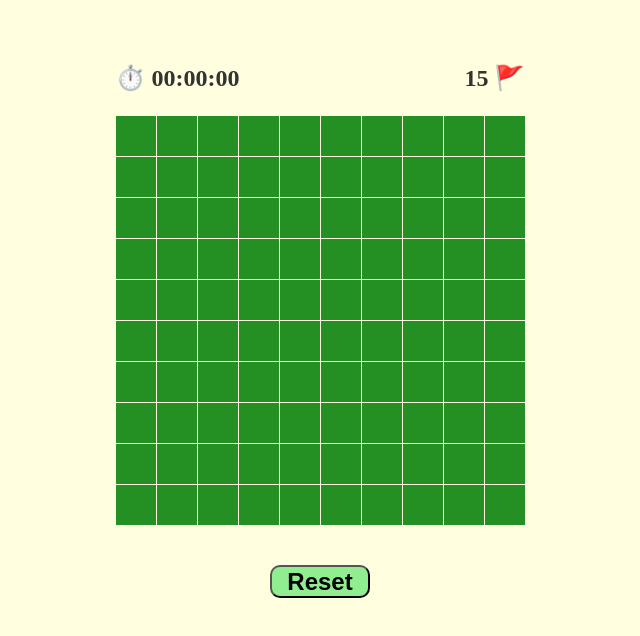
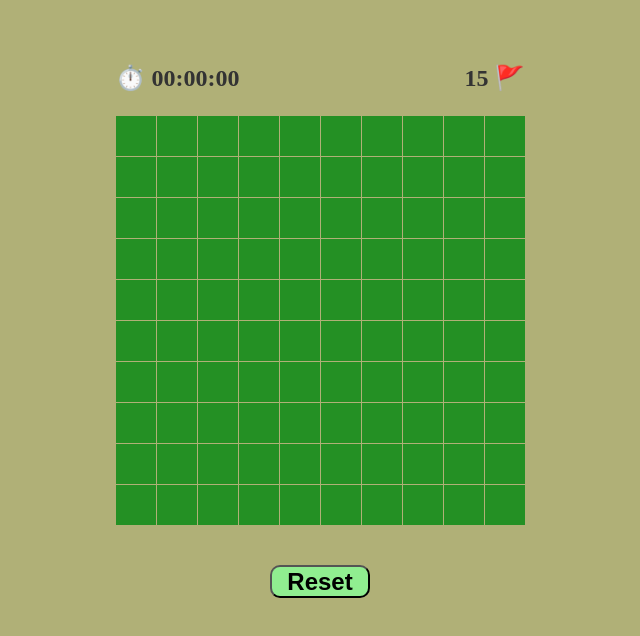
Before and after one commit to hashlog5/Minesweeper, a plain HTML site: page index.html in a window 1280 px wide. Shown: the whole page, without its empty margins (320-960 px from the left). Drawn offline with Linux system fonts and the light colour scheme.

Commit message:
change background color

```diff
--- a/styles.css
+++ b/styles.css
@@ -15,7 +15,7 @@
 }
 
 body {
-  background-color: lightyellow;
+  background-color: rgb(176, 176, 119);
   color: #333;
 }
 
```
